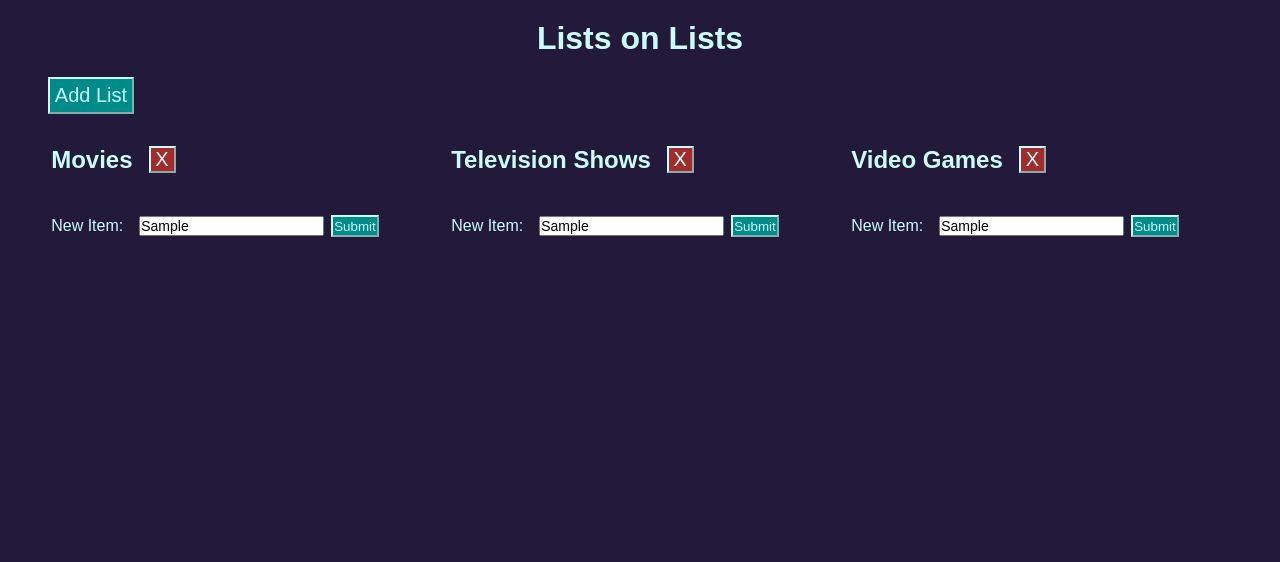
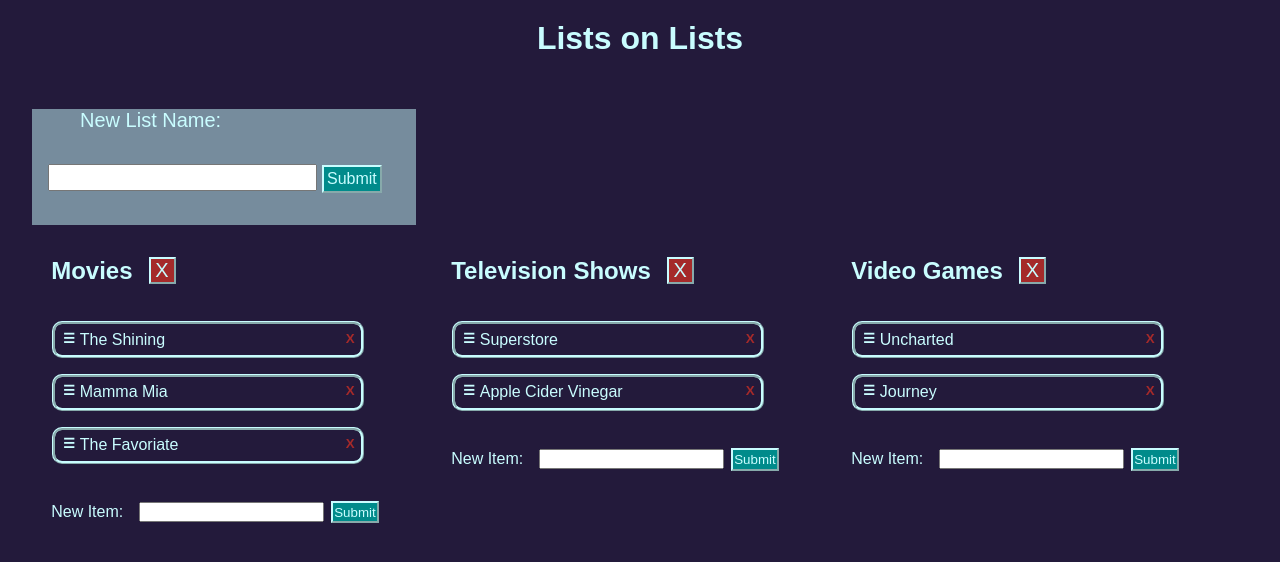
Before and after one commit to nic-jol/lists-on-lists, a Next.js app in the folder lists-on-lists/: page / in a window 1280 px wide. Both pictures are taken after typing "Sample", "Sample", "Sample" into the empty fields and a click on the button "Add List". Shown: the top 562 px of the page. Built offline with nearby package versions, Linux system fonts and the light colour scheme.

Commit message:
- add list button actually adds a list; -rework how list state is handled so that lists aren't cleared when adding or removing a list

```diff
--- a/lists-on-lists/src/app/ListHolder.tsx
+++ b/lists-on-lists/src/app/ListHolder.tsx
@@ -2,26 +2,30 @@ import { ReactElement, useCallback } from "react";
 import ListWithHeading from "./ListWithHeading";
 
 interface ListHolderProps {
-    headings: string[];
+    headingsAndItems: { heading: string, items: string[] }[];
+    addItemToList: (heading : string, newItem: string) => boolean;
+    removeItemFromList: (heading : string, newItem: string) => void;
     removeList: (listToRemove: string) => void;
 }
 
 const ListHolder = (props: ListHolderProps): ReactElement => {
-    const headings = props.headings;
-    const getKey = useCallback((date:string, id: string) => encodeURI(`${date},${id}`), [])
+    const headingsAndItems = props.headingsAndItems;
+    const getKey = useCallback((date: string, id: string) => encodeURI(`${date},${id}`), [])
 
     return (
         <>
             {
-                headings && !!headings.length && headings.map((listHeading: string, index: number) => {
+                headingsAndItems && !!headingsAndItems.length && headingsAndItems.map((headingAndItems: { heading: string, items: string[] }, index: number) => {
                     return <ListWithHeading
                         key={getKey(new Date().toUTCString(), String(index))}
-                        heading={listHeading}
+                        headingAndItems={headingAndItems}
+                        addItemToList={props.addItemToList}
+                        removeItemFromList={props.removeItemFromList}
                         removeList={props.removeList}
                     />;
                 })
             }
-</>
+        </>
     );
 
 }
--- a/lists-on-lists/src/app/ListWithHeading.tsx
+++ b/lists-on-lists/src/app/ListWithHeading.tsx
@@ -1,49 +1,48 @@
 import { useState, ReactElement, useCallback } from "react";
 import StringList from "./StringList";
 import styles from "./page.module.css";
-import validListItem from "./listItemValidator";
+import { validListItem } from "./listItemValidator";
 
 interface ListWithHeadingProps {
-    heading: string;
+    headingAndItems: { heading: string, items: string[] };
+    addItemToList: (heading: string, newItem: string) => boolean;
+    removeItemFromList: (heading: string, newItem: string) => void;
     removeList: (listToRemove: string) => void;
 }
 
-
 const ListWithHeading = (props: ListWithHeadingProps): ReactElement => {
-    const [items, setItems] = useState<string[]>([])
-
-    function addToItemList(event: React.FormEvent<HTMLFormElement>) {
+    function addToCurrentList(event: React.FormEvent<HTMLFormElement>) {
         event.preventDefault();
         const newItem = (event.currentTarget[0] as HTMLInputElement).value;
+        const heading = props.headingAndItems.heading;
 
-        const itemInListAlready = items.find(item => item === newItem);
-        if (validListItem(newItem, items)) {
+        const successfullyAdded = props.addItemToList(heading, newItem);
+
+        if (successfullyAdded) {
             (event.currentTarget[0] as HTMLInputElement).value = '';
-            setItems([...items, newItem])
-        } else if (itemInListAlready) {
-            alert("Cannot add duplicate items to a list.")
         }
     }
 
-    function removeItemFromList(itemToRemove: string) {
-        setItems(items.filter(item => item !== itemToRemove));
+    function removeFromCurrentList(itemToRemove: string) {
+        const heading = props.headingAndItems.heading;
+        props.removeItemFromList(heading, itemToRemove);
     }
 
     const removeListClickHandler = useCallback(() => {
-            props.removeList(props.heading);
-    }, [props.heading, props.removeList]);
+        props.removeList(props.headingAndItems.heading);
+    }, [props.headingAndItems, props.removeList]);
 
     function removeList() {
         //idk
     }
 
     return <div className={styles.column}>
-        <h2 className={styles.listHeading}>{props.heading}</h2>
+        <h2 className={styles.listHeading}>{props.headingAndItems.heading}</h2>
         <button onClick={removeListClickHandler} className={styles.removeListButton}>X</button>
         <StringList
-            items={items}
-            addToList={addToItemList}
-            removeItemFromList={removeItemFromList}/>
+            items={props.headingAndItems.items}
+            addToList={addToCurrentList}
+            removeItemFromList={removeFromCurrentList} />
     </div>;
 }
 
--- a/lists-on-lists/src/app/listItemValidator.ts
+++ b/lists-on-lists/src/app/listItemValidator.ts
@@ -1,9 +1,15 @@
-function validListItem(newItem: string, currentItems: string[]) {
+export function validListHeading(newHeading: string, currentHeadings: string[] ) {
+    const newItemIsNotNullOrEmpty = newHeading && newHeading.trim().length;
+    const itemInListAlready = currentHeadings.find(heading => heading === newHeading);
+
+    return newItemIsNotNullOrEmpty && !itemInListAlready;
+
+}
+
+export function validListItem(newItem: string, currentItems: string[]) {
     const newItemIsNotNullOrEmpty = newItem && newItem.trim().length;
     const itemInListAlready = currentItems.find(item => item === newItem);
 
     return newItemIsNotNullOrEmpty && !itemInListAlready;
 
 }
-
-export default validListItem;
--- a/lists-on-lists/src/app/page.module.css
+++ b/lists-on-lists/src/app/page.module.css
@@ -117,6 +117,38 @@
 
 .newItemInputLabel{
   margin-left: 2.2rem;
+}
+
+.newListLabel{
+  margin-bottom: 2rem;
+  margin-left: 3rem;
+  font-size: 20px;
+}
+
+.submitListHeadingButton{
+  margin: 0 0.3rem 2rem 0.3rem;
+  padding:0.2rem;
+  font-size: 16px;
+  background-color:darkcyan;
+  border-color: #c9fdff;
+  color: #c9fdff;
+  transition-duration: 0.4s;
+}
+
+.submitListHeadingButton:hover{
+  background-color: #c9fdff;
+  color: darkcyan;
+}
+
+.newListInput {
+  margin: 2rem 0rem 2rem 1rem;
+  font-size: 20px;
+}
+
+.newListForm{
+  margin: 2rem;
+  background-color: rgba(201, 253, 255, 0.5); /* darkcyan with 50% opacity */
+  width: 30%;
 }
 
 .addListItemButton {
--- a/lists-on-lists/src/app/page.tsx
+++ b/lists-on-lists/src/app/page.tsx
@@ -3,22 +3,63 @@
 import styles from "./page.module.css";
 import { useCallback, useState } from "react";
 import ListHolder from "./ListHolder";
+import { validListHeading, validListItem } from "./listItemValidator";
 
 
 export default function Home() {
-    const [lists, setLists] = useState<string[]>(["Movies", "Television Shows","Video Games"])
+    const [lists, setLists] = useState<{ heading: string, items: string[] }[]>([{ heading: "Movies", items: ["The Shining", "Mamma Mia", "The Favoriate"] },
+    { heading: "Television Shows", items: ["Superstore", "Apple Cider Vinegar"] },
+    { heading: "Video Games", items: ["Uncharted", "Journey"] }])
+    const [isAddNewListFormVisible, setIsAddNewListFormVisible] = useState(false)
 
-    function addNewList(newList: string) {
-        setLists([...lists, newList])
+    function removeList(listToRemove: string) {
+        setLists(lists.filter(list => list.heading !== listToRemove))
     }
 
-    function removeList(listToRemove: string) {
-        setLists(lists.filter(listHeading => listHeading !== listToRemove))
+    const showNewListForm = useCallback(() => {
+        setIsAddNewListFormVisible(true);
+    }, []);
+
+    function addNewList(event: React.FormEvent<HTMLFormElement>) {
+        event.preventDefault();
+        const newListHeading = (event.currentTarget[0] as HTMLInputElement).value;
+
+        const currentHeadings = lists.map(list => list.heading);
+        if (!validListHeading(newListHeading, currentHeadings)) {
+            alert("List names cannot be blank or be the same as an existing list.")
+        } else {
+            (event.currentTarget[0] as HTMLInputElement).value = '';
+            setLists([...lists, { heading: newListHeading, items: [] }]);
+            setIsAddNewListFormVisible(false);
+        }
     }
-    const addNewListClickHandler = useCallback(() => {
-        // addNewList(props.item);
-      }, []);
 
+    function addItemToList(heading : string, newItem: string) : boolean {
+        const listIndexToAddTo = lists.findIndex(list => list.heading === heading);
+        const listToAddTo = lists[listIndexToAddTo];
+
+        const items = listToAddTo.items;
+         if (!validListItem(newItem, items)) {
+            alert("New item cannot be blank or a duplicate.")
+            return false;
+        }
+
+        const listWithNewItem = { ...listToAddTo, items: [...listToAddTo.items, newItem] };
+        const allListsIncludingOneWithAddedItem = [...lists];
+        allListsIncludingOneWithAddedItem[listIndexToAddTo] = listWithNewItem;
+        setLists(allListsIncludingOneWithAddedItem);
+
+        return true;
+    }
+
+    function removeItemFromList(heading: string, itemToRemove: string) {
+        const listIndexToRemoveFrom = lists.findIndex(list => list.heading === heading);
+        const listToRemoveFrom = lists[listIndexToRemoveFrom];
+        const listWithItemRemoved = listToRemoveFrom.items.filter(item => item !== itemToRemove);
+        const allListsIncludingOneWithRemoveItem = [...lists];
+        allListsIncludingOneWithRemoveItem[listIndexToRemoveFrom] = {heading: heading, items: listWithItemRemoved};
+        setLists(allListsIncludingOneWithRemoveItem);
+    }
 
     return (
         <div>
@@ -26,14 +67,23 @@ export default function Home() {
                 <h1>Lists on Lists</h1>
             </div>
             <div>
-                <button onClick={addNewListClickHandler} className={styles.addListButton}>Add List</button>
+                {isAddNewListFormVisible ?
+                    (<form onSubmit={addNewList} className={styles.newListForm}>
+                        <label className={styles.newListLabel}>
+                            New List Name:
+                            <input className={styles.newListInput} type="text" name="newItem" />
+                        </label>
+                        <input className={styles.submitListHeadingButton} type="submit" />
+                    </form>) :
+                    (<button onClick={showNewListForm} className={styles.addListButton}>Add List</button>)}
             </div>
             <div>
                 <ListHolder
-                    headings={lists}
-                    removeList = {removeList}
+                    headingsAndItems={lists}
+                    addItemToList={addItemToList}
+                    removeItemFromList={removeItemFromList}
+                    removeList={removeList}
                 />
-
             </div>
 
         </div>
```
